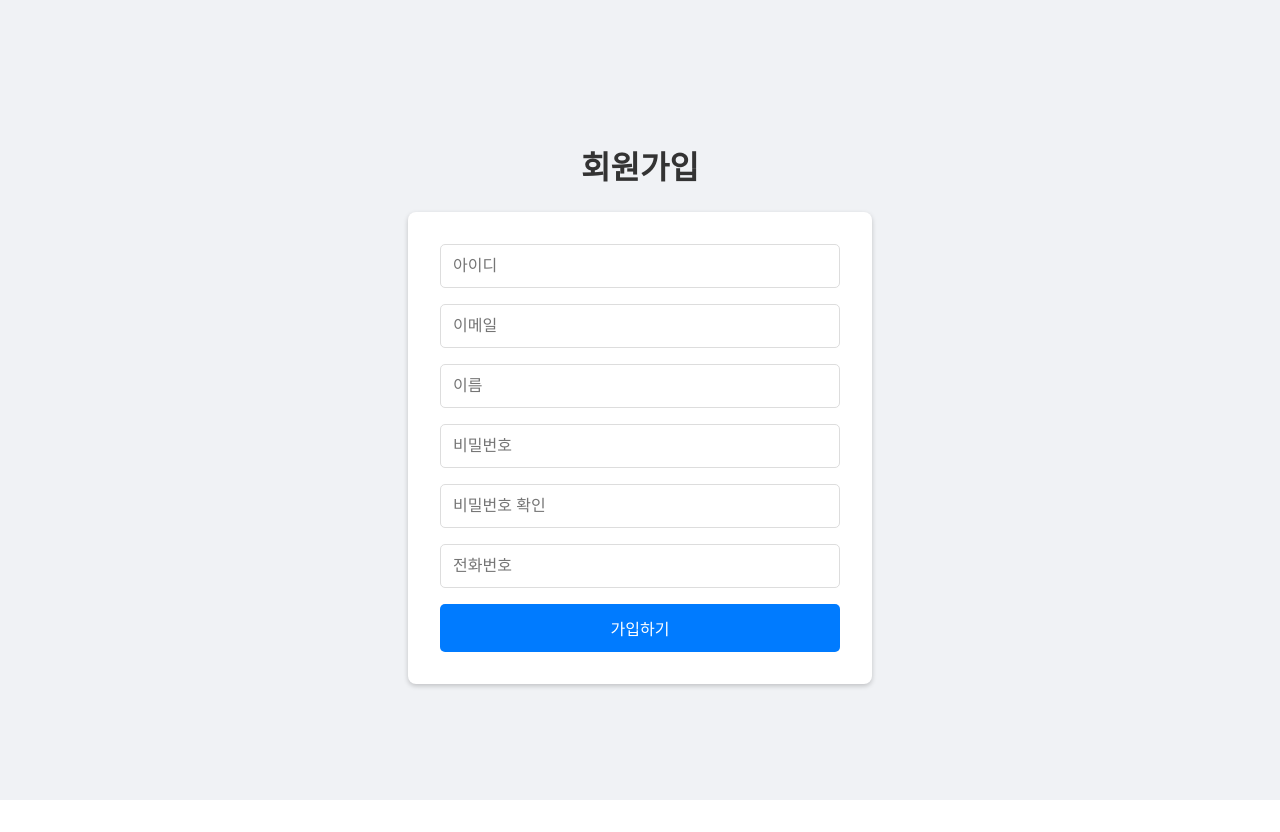
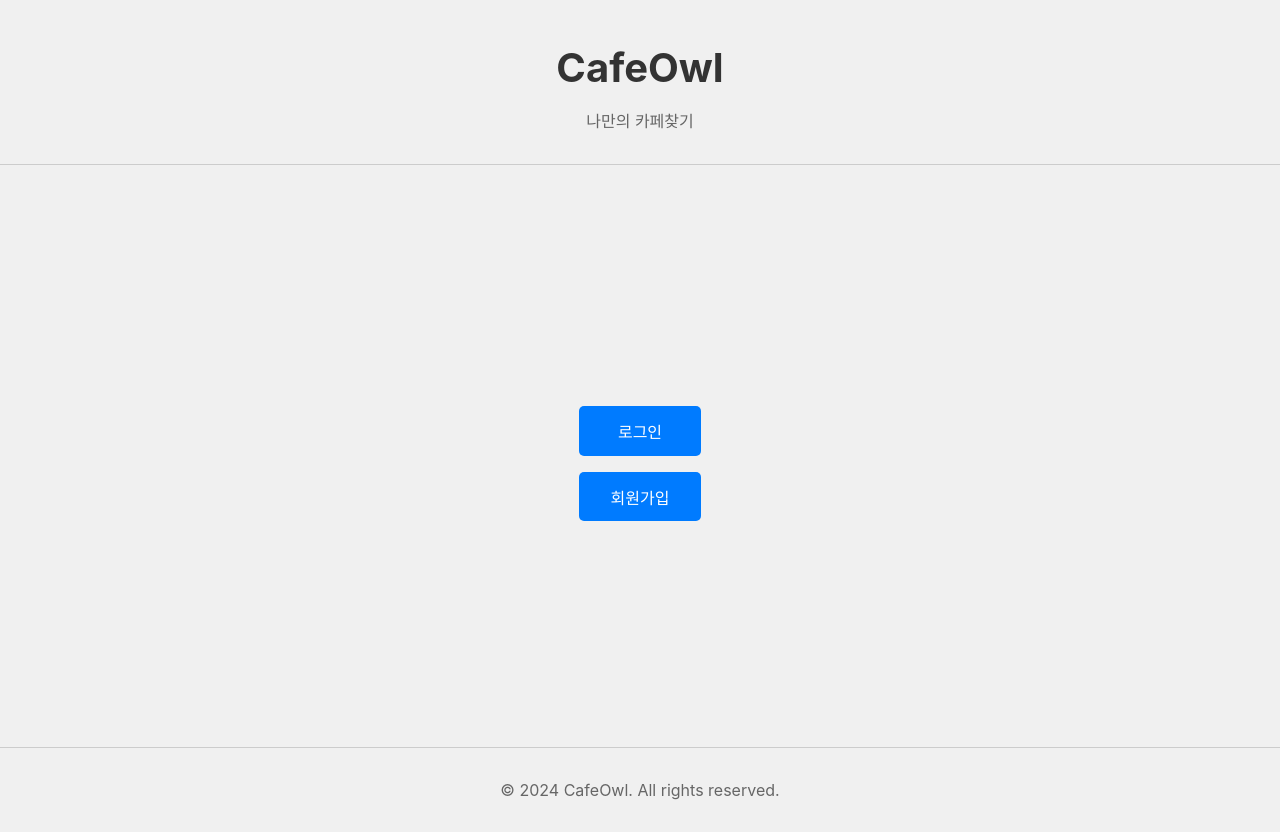
Before and after one commit to 2024Nagoya/cafe_nagoya, a React (Create React App) app in the folder src/main/front/: page / in a window 1280 px wide. Before the commit the page ends 800 px from the top, so only its background shows below. Built offline with nearby package versions, Linux system fonts and the light colour scheme.

Commit message:
mainscreen

```diff
--- a/src/main/front/package.json
+++ b/src/main/front/package.json
@@ -10,6 +10,7 @@
     "axios": "^1.7.2",
     "react": "^18.3.1",
     "react-dom": "^18.3.1",
+    "react-router-dom": "^6.24.1",
     "react-scripts": "5.0.1",
     "web-vitals": "^2.1.4"
   },
--- a/src/main/front/src/App.js
+++ b/src/main/front/src/App.js
@@ -1,11 +1,16 @@
 import React from 'react';
+import { BrowserRouter as Router, Routes, Route } from "react-router-dom";
+import MainScreenForm from './components/MainScreenForm';
 import SignUpForm from './components/SignUpForm'; // SignUpForm 컴포넌트의 경로를 정확하게 지정해야 합니다.
 
 function App() {
     return (
-        <div className="App">
-            <SignUpForm />
-        </div>
+       <Router>
+           <Routes>
+               <Route path="/" element={<MainScreenForm />} />
+               <Route path="/signup" element={<SignUpForm />} />
+           </Routes>
+       </Router>
     );
 }
 
--- /dev/null
+++ b/src/main/front/src/MainScreenForm.css
@@ -0,0 +1,58 @@
+.main-screen {
+    display: flex;
+    flex-direction: column;
+    align-items: center;
+    justify-content: space-between;
+    height: 100vh;
+    background-color: #f0f0f0;
+    padding: 1rem 0;
+}
+
+.header {
+    text-align: center;
+    margin-bottom: 1rem;
+    width: 100%;
+    padding-bottom: 1rem;
+    border-bottom: 1px solid #ccc;
+}
+
+h1 {
+    font-size: 2.5rem;
+    color: #333;
+    margin-bottom: 0.5rem;
+}
+
+p {
+    font-size: 1rem;
+    color: #666;
+}
+
+.content {
+    display: flex;
+    flex-direction: column;
+    gap: 1rem;
+    margin: 2rem 0;
+}
+
+.button {
+    padding: 0.8rem 2rem;
+    font-size: 1rem;
+    color: white;
+    background-color: #007bff;
+    border: none;
+    border-radius: 5px;
+    cursor: pointer;
+    transition: background-color 0.3s;
+}
+
+.button:hover {
+    background-color: #0056b3;
+}
+
+.footer {
+    width: 100%;
+    border-top: 1px solid #ccc;
+    padding-top: 1rem;
+    text-align: center;
+    color: #666;
+}
--- a/src/main/front/src/SignUpForm.css
+++ b/src/main/front/src/SignUpForm.css
@@ -51,6 +51,7 @@
     font-size: 1rem;
     cursor: pointer;
     transition: background-color 0.3s ease;
+    margin-bottom: 1rem;
 }
 
 .signup-button:hover {
@@ -60,3 +61,23 @@
 .signup-button:active {
     background-color: #00408a;
 }
+
+.back-button {
+    width: 100%;
+    padding: 0.75rem;
+    background-color: #007bff;
+    color: #fff;
+    border: none;
+    border-radius: 5px;
+    font-size: 1rem;
+    cursor: pointer;
+    transition: background-color 0.3s ease;
+}
+
+.back-button:hover {
+    background-color: #0056b3;
+}
+
+.back-button:active {
+    background-color: #00408a;
+}
--- /dev/null
+++ b/src/main/front/src/components/MainScreenForm.js
@@ -0,0 +1,29 @@
+import React, {useState} from "react";
+import { useNavigate} from "react-router-dom";
+import axios from "axios";
+import '../MainScreenForm.css';
+
+function MainScreenForm() {
+    const navigate = useNavigate();
+
+    const handleSignUp = () => {
+        navigate('/signup');
+    };
+
+    return (
+        <div className="main-screen">
+            <header className="header">
+                <h1>CafeOwl</h1>
+                <p>나만의 카페찾기</p>
+            </header>
+            <main className="content">
+                <button className="button">로그인</button>
+                <button className="button" onClick={handleSignUp}>회원가입</button>
+            </main>
+            <footer className="footer">
+                <p>&copy; 2024 CafeOwl. All rights reserved.</p>
+            </footer>
+        </div>
+    );
+}
+export default MainScreenForm;
--- a/src/main/front/src/components/SignUpForm.js
+++ b/src/main/front/src/components/SignUpForm.js
@@ -1,9 +1,11 @@
 import React, { useState } from 'react';
 import axios from 'axios';
+import { useNavigate } from "react-router-dom";
 import signUp from '../App'; // signUp 함수를 정의한 파일의 경로로 수정
 import '../SignUpForm.css'; // CSS 파일을 import 합니다.
 
 function SignUpForm() {
+    const navigate = useNavigate();
     const [formData, setFormData] = useState({
         id: '',
         email: '',
@@ -91,6 +93,7 @@ function SignUpForm() {
                     className="signup-input"
                 />
                 <button type="submit" className="signup-button">가입하기</button>
+                <button type="button" className="back-button" onClick={() => navigate('/')}>뒤로가기</button>
             </form>
         </div>
     );
```
Also changed, not shown: 1 other file (tests, documents, lock files or other folders).
